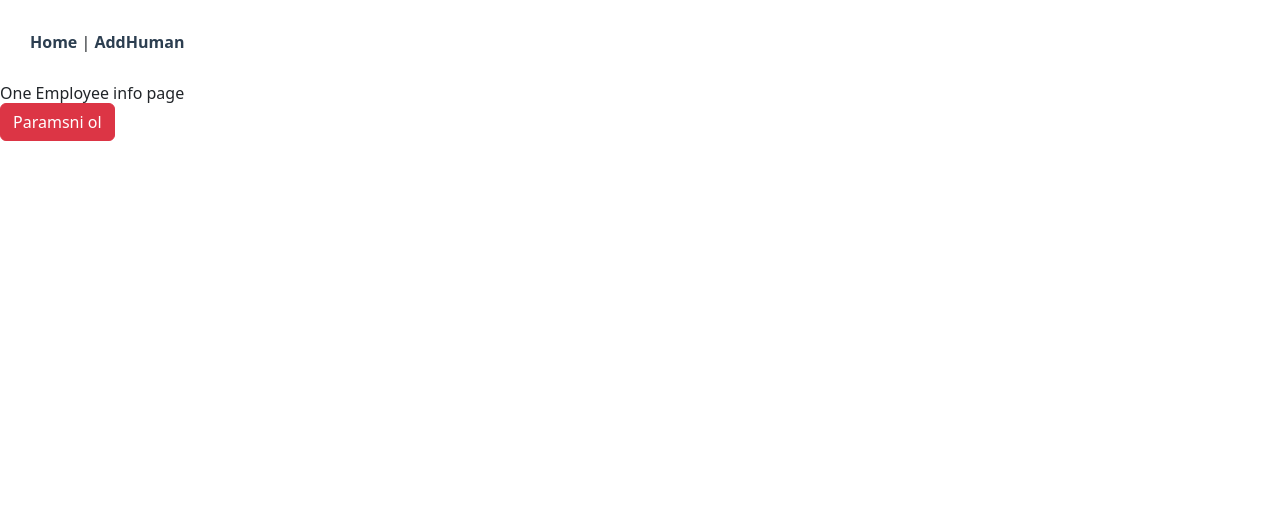
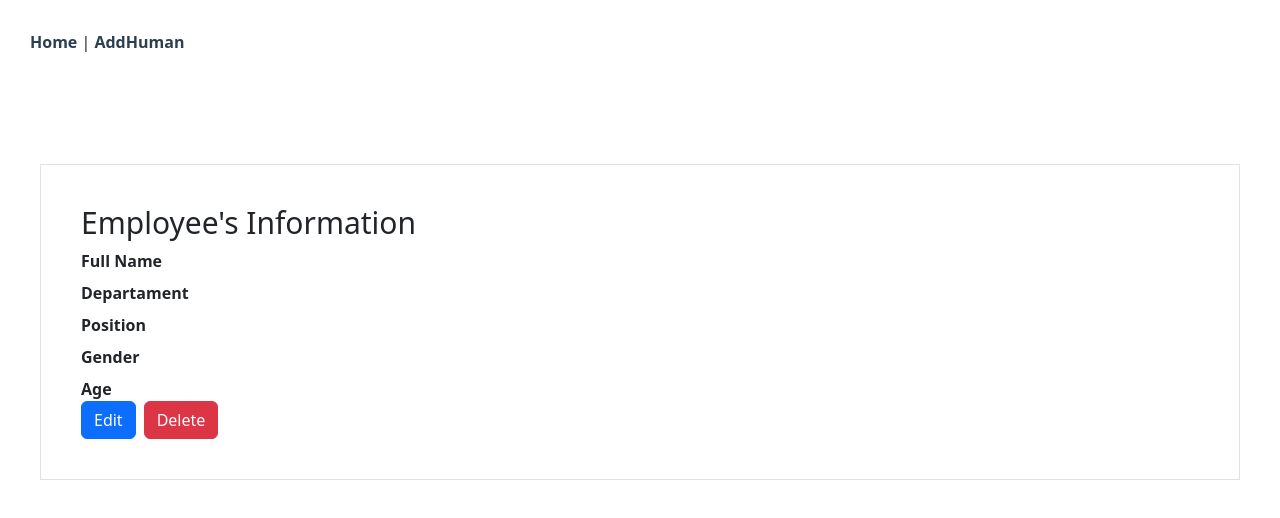
Before and after one commit to ValisherBotirov/UIC-Group-Task, a Vue app: page /emplyee in a window 1280 px wide. Shown: the top 518 px of the page. Built offline with nearby package versions, Linux system fonts and the light colour scheme.

Commit message:
I finished the page view of one employee

```diff
--- a/public/output.css
+++ b/public/output.css
@@ -595,6 +595,21 @@ video {
   margin-right: 1.25rem;
 }
 
+.mx-10 {
+  margin-left: 2.5rem;
+  margin-right: 2.5rem;
+}
+
+.my-20 {
+  margin-top: 5rem;
+  margin-bottom: 5rem;
+}
+
+.my-2 {
+  margin-top: 0.5rem;
+  margin-bottom: 0.5rem;
+}
+
 .ml-5 {
   margin-left: 1.25rem;
 }
@@ -663,6 +678,14 @@ video {
   gap: 1rem;
 }
 
+.gap-10 {
+  gap: 2.5rem;
+}
+
+.gap-6 {
+  gap: 1.5rem;
+}
+
 .rounded-md {
   border-radius: 0.375rem;
 }
@@ -684,6 +707,10 @@ video {
 .bg-sky-500 {
   --tw-bg-opacity: 1;
   background-color: rgb(14 165 233 / var(--tw-bg-opacity));
+}
+
+.p-10 {
+  padding: 2.5rem;
 }
 
 .py-2 {
--- a/src/components/Employee.vue
+++ b/src/components/Employee.vue
@@ -1,9 +1,18 @@
 <template>
-  <div>
-    <h1>One Employee info page</h1>
+  <div class = "border mx-10 my-20 p-10">
+    <h1 class = "text-[30px]">Employee's Information</h1>
+    <div class = "icon "> </div>
 
-    <button class = "btn btn-danger" @click = "getParams">Paramsni ol</button>
+    <p class = "border-b-10 mt-2 font-semibold"><span>Full Name</span> {{params.fullName}}</p>
+    <p class = "border-b-10 mt-2 font-semibold"><span>Departament</span> {{params.departament}}</p>
+    <p class = "border-b-10 mt-2 font-semibold"><span>Position</span> {{params.position}}</p>
+    <p class = "border-b-10 mt-2 font-semibold"><span>Gender</span> {{params.gender}}</p>
+    <p class = "border-b-10 mt-2 font-semibold"><span>Age</span> {{params.age}}</p>
 
+    <div class = "flex gap-2 ">
+      <button class="btn btn-primary">Edit</button>
+      <button class="btn btn-danger">Delete</button>
+    </div>
   </div>
 </template>
 
```
